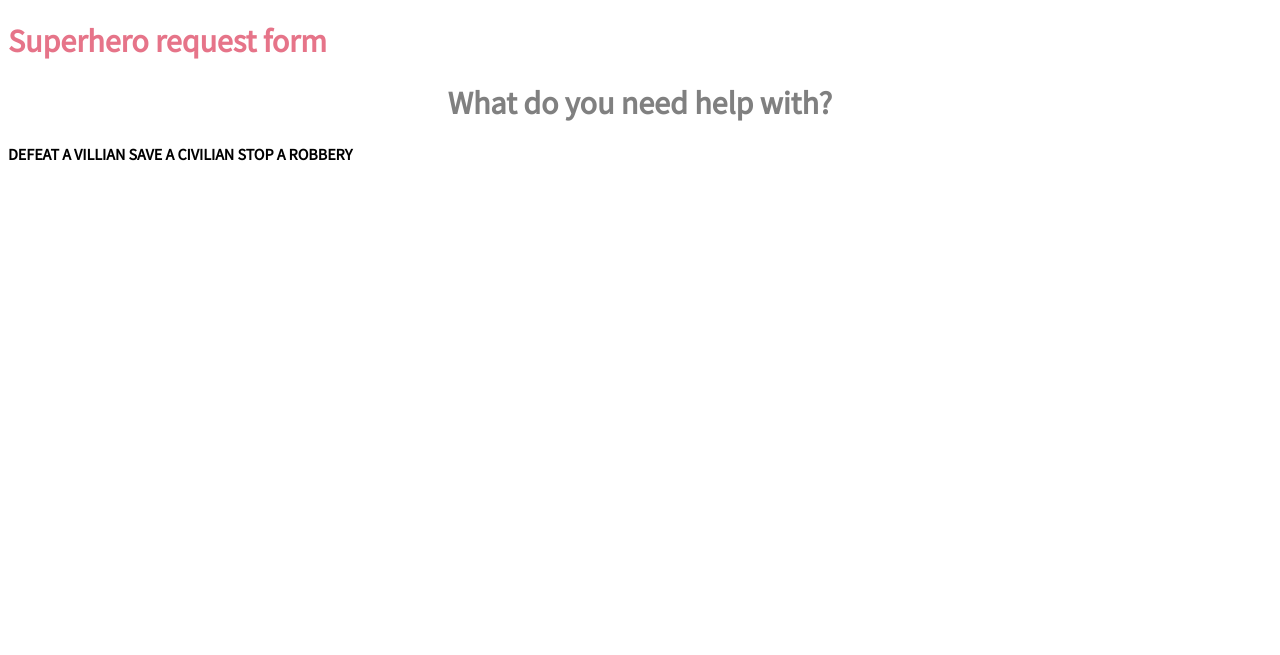
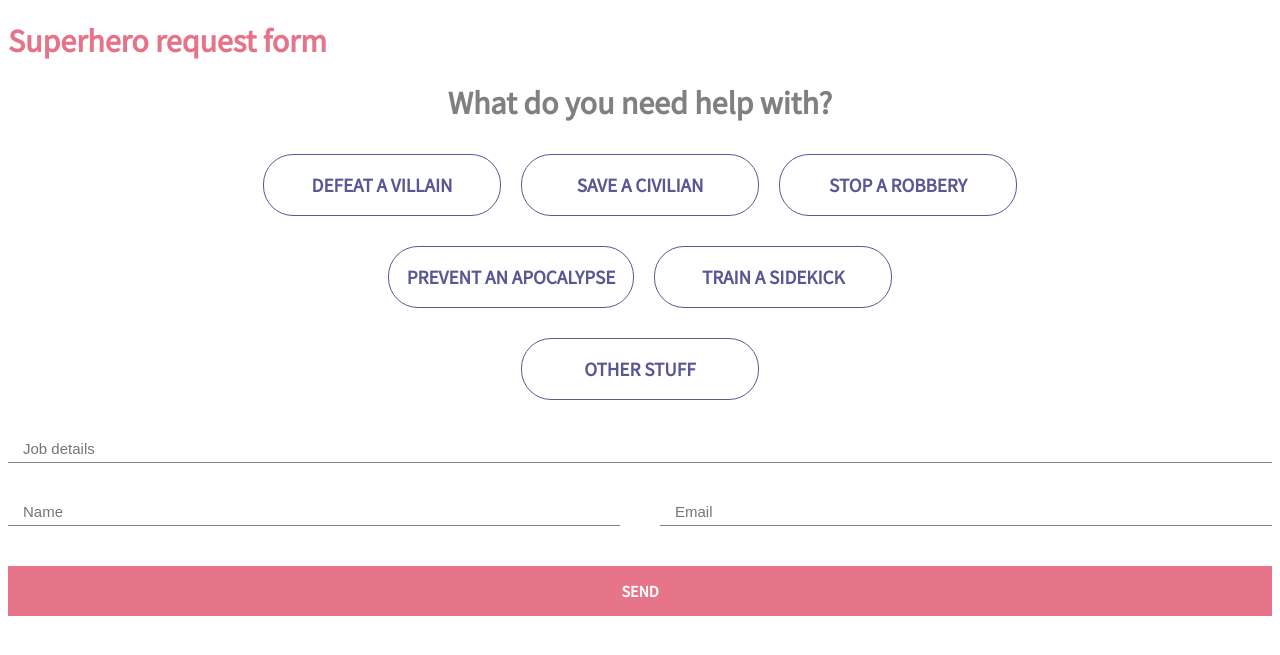
Before and after one commit to Gazaris/UCode_Web, a PHP site: page / in a window 1280 px wide. Shown: the top 655 px of the page. Run offline with PHP 8.4, Linux system fonts and the light colour scheme.

Commit message:
sprint01 t06, correction to t04

```diff
--- a/Sprint01/t04/style.css
+++ b/Sprint01/t04/style.css
@@ -37,3 +37,6 @@ code {
     text-align: left;
     font-style: Verdana;
 }
+.ip_text {
+    margin-left: 25px;
+}
--- a/Sprint01/t06/index.html
+++ b/Sprint01/t06/index.html
@@ -9,11 +9,36 @@
     </head>
     <body>
         <h1 id="firsthead">Superhero request form</h1>
-        <h1 id="secondhead">What do you need help with?</h1>
-        <div class="firstrowcheck">
-            <input type="checkbox" id="1"><labe> DEFEAT A VILLIAN </text>
-            <input type="checkbox" id="2"><text> SAVE A CIVILIAN </text>
-            <input type="checkbox" id="3"><text> STOP A ROBBERY </text>
-        </div>
+        <form>
+            <h1 id="secondhead">What do you need help with?</h1>
+            <div class="box">
+                <input type="checkbox" id="first">
+                <label class="option" for="first">DEFEAT A VILLAIN</label>
+                <input type="checkbox" id="second">
+                <label class="option" for="second">SAVE A CIVILIAN</label>
+                <input type="checkbox" id="third">
+                <label class="option" for="third">STOP A ROBBERY</label>
+            </div>
+            <div class="box">
+                <input type="checkbox" id="fourth">
+                <label class="option" for="fourth">PREVENT AN APOCALYPSE</label>
+                <input type="checkbox" id="fifth">
+                <label class="option" for="fifth">TRAIN A SIDEKICK</label>
+            </div>
+            <div class="box">
+                <input type="checkbox" id="sixth">
+                <label class="option" for="sixth">OTHER STUFF</label>
+            </div>
+
+            <div class="input">
+                <input class="inputdata" type="text" id="details" name="jobDetails" placeholder="Job details">
+            </div><br>
+            <div class="input">
+                <input class="inputdata" type="text" id="name" name="name" placeholder="Name">
+                <input class="inputdata" type="text" id="email" name="email" placeholder="Email">
+            </div>
+            <input type="submit" id="send" style="display: none">
+            <label class="send" for="send">SEND</label>
+        </form>
     </body>
 </html>
--- a/Sprint01/t06/style.css
+++ b/Sprint01/t06/style.css
@@ -20,3 +20,65 @@ input[type=checkbox] {
     justify-content: center;
     width: 100%;
 }
+
+.box {
+    display: flex;
+    flex-wrap: wrap;
+    justify-content: center;
+    width: 100%;
+}
+.option {
+    color: #585893;
+    border: 1px solid #585893;
+    font-size: 1.2em;
+    border-radius: 30px;
+    padding: 18px;
+    min-width: 200px;
+    text-align: center;
+    margin: 10px 10px 20px 10px;
+    transition: background-color .1s cubic-bezier(.17,.67,.83,.67);
+}
+.option:hover {
+    background-color: #585893;
+    color: white;
+    border: 1px solid #585893;
+}
+input[type="checkbox"]:checked + .option{
+    background: #585893;;
+    color: white;
+}
+input[type="checkbox"]:checked + .option:after{
+    content: '\2713';
+    padding-left: 10px;
+}
+
+.input {
+    display: flex;
+}
+.inputdata {
+    width: 100%;
+    border: none;
+    border-bottom: 1px solid gray;
+    font-size: 15px;
+    margin-top: 20px;
+    color: #585893;
+    padding: 0 0 5px 15px;
+}
+#name {
+    margin-right: 40px;
+}
+
+.send {
+    display: flex;
+    justify-content: center;
+    width: 100%;
+    margin-top: 40px;
+    line-height: 50px;
+    background: rgb(230,117,137);
+    color: white;
+    font-weight: bold;
+    transition: background-color .5s cubic-bezier(.17,.67,.83,.67);
+}
+.send:hover {
+    background-color: #585893;
+}
```
Also changed, not shown: Sprint01/t04/index.html (+25 -31 lines).
